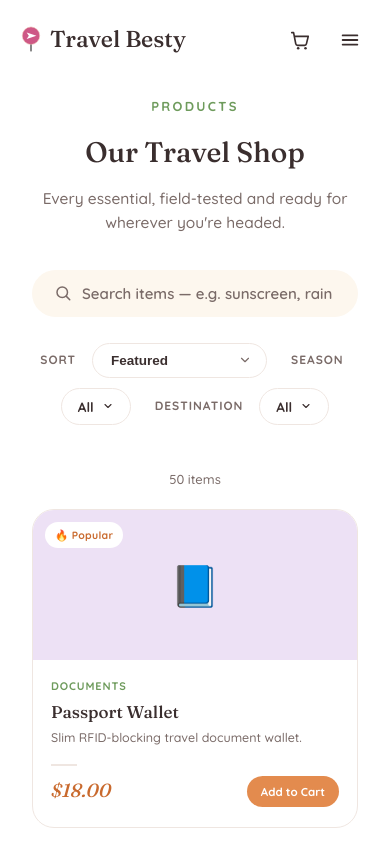
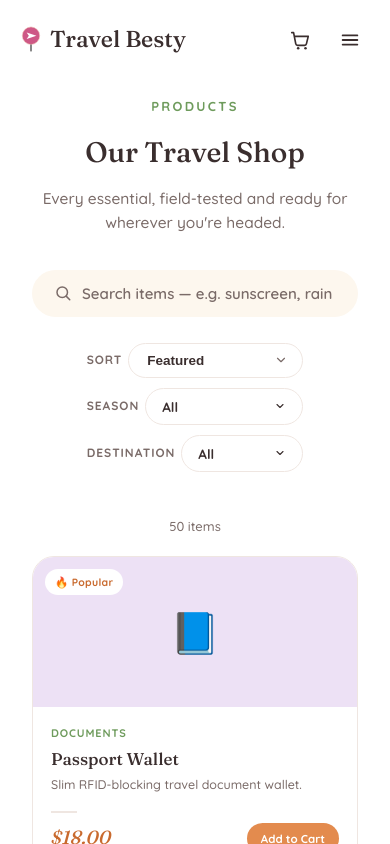
Before and after one commit to dearlavion/dearlavion-travel-besty-ui, an Angular app: page /shop in a window 390 px wide. Built offline with nearby package versions, Linux system fonts and the light colour scheme.

Commit message:
shop mobile fix

```diff
--- a/src/app/shop/shop.component.css
+++ b/src/app/shop/shop.component.css
@@ -76,6 +76,11 @@
   gap: 10px;
   flex-wrap: wrap;
   justify-content: center;
+  align-items: center;
+}
+
+.filter-item {
+  display: flex;
   align-items: center;
 }
 
@@ -362,4 +367,27 @@
   .grid {
     grid-template-columns: 1fr;
   }
+
+  /* Stack Sort/Season/Destination as full-width rows in source order instead of letting them
+     wrap individually mid-row, which mixed labels and controls from different filters onto the
+     same line. */
+  .filter-row {
+    flex-direction: column;
+    align-items: stretch;
+  }
+
+  .filter-item {
+    justify-content: space-between;
+  }
+
+  .filter-item .sort-select,
+  .filter-item .filter-dropdown {
+    flex: 1;
+    max-width: 220px;
+  }
+
+  .filter-item .dropdown-toggle {
+    width: 100%;
+    justify-content: space-between;
+  }
 }
--- a/src/app/shop/shop.component.html
+++ b/src/app/shop/shop.component.html
@@ -20,6 +20,7 @@
 
   <div class="filter-groups">
     <div class="filter-row">
+      <div class="filter-item">
         <span class="filter-row-label">Sort</span>
         <select class="sort-select" [ngModel]="sortBy()" (ngModelChange)="sortBy.set($event)">
           <option value="default">Featured</option>
@@ -28,8 +29,10 @@
           <option value="price-high">Price: High to Low</option>
           <option value="name">Name: A to Z</option>
         </select>
+      </div>
 
-      <span class="filter-row-label" style="margin-left: 14px">Season</span>
+      <div class="filter-item">
+        <span class="filter-row-label">Season</span>
         <div class="filter-dropdown">
           <button
             type="button"
@@ -57,8 +60,10 @@
             </div>
           }
         </div>
+      </div>
 
-      <span class="filter-row-label" style="margin-left: 14px">Destination</span>
+      <div class="filter-item">
+        <span class="filter-row-label">Destination</span>
         <div class="filter-dropdown">
           <button
             type="button"
@@ -85,6 +90,7 @@
               }
             </div>
           }
+        </div>
       </div>
     </div>
   </div>
```
Lines whose indentation alone changed are shown as unchanged.
